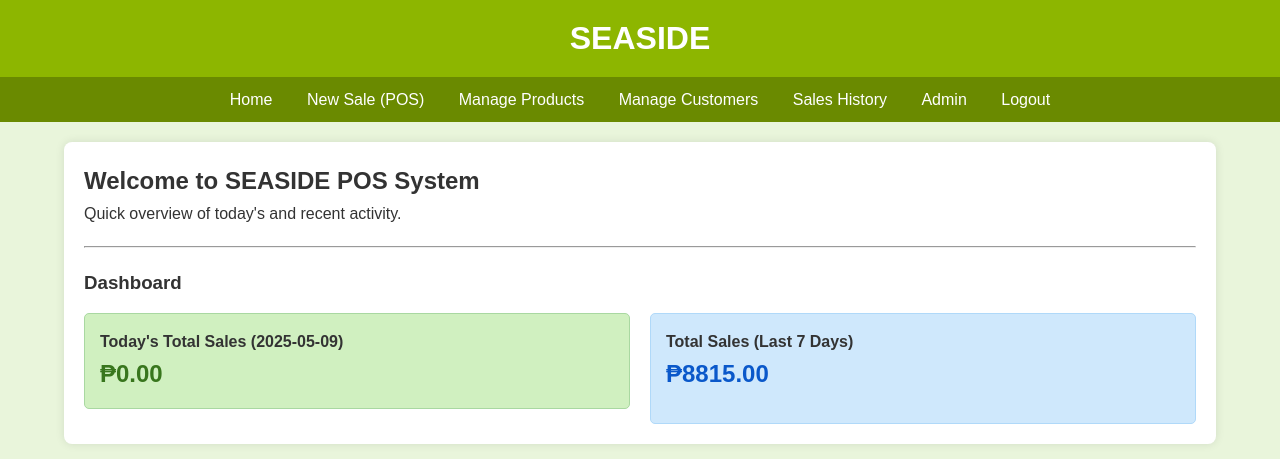
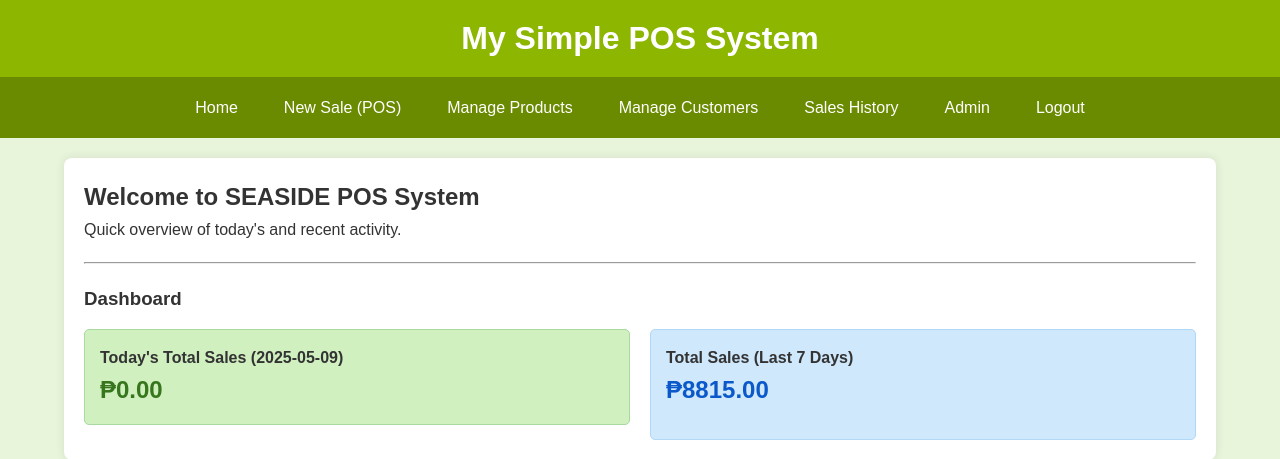
Before and after one commit to tijnara/flask-pos-system, a Flask app: page / in a window 1280 px wide. Shown: the top 459 px of the page. Run offline with Flask 3, Linux system fonts and the light colour scheme; a user stored in the database is signed in; data comes from the database, SQL or seed files in the repository.

Commit message:
modified interface.html

```diff
--- a/app.py
+++ b/app.py
@@ -1,5 +1,5 @@
 # app.py
-# Description: The main Flask application file with login.
+# Description: The main Flask application file, configured for deployment.
 
 from flask import Flask, render_template, request, redirect, url_for, flash, jsonify, session  # Added session
 import db_operations as db
@@ -18,8 +18,10 @@ app = Flask(__name__)
 # Load from environment variable in production!
 app.secret_key = os.environ.get("SECRET_KEY", "a_default_development_secret_key_123!@#")
 if app.secret_key == "a_default_development_secret_key_123!@#" and os.environ.get("FLASK_ENV") != "development":
-    app.logger.warning(
-        "SECURITY WARNING: Using default SECRET_KEY. Set the SECRET_KEY environment variable in production.")
+    # Use app.logger which is available after app is created
+    with app.app_context():
+        app.logger.warning(
+            "SECURITY WARNING: Using default SECRET_KEY. Set the SECRET_KEY environment variable in production.")
 # --- End Secret Key Configuration ---
 
 
@@ -33,24 +35,38 @@ HARDCODED_PASSWORD = "password123"
 DATABASE_FILE = "pos_system.db"
 BACKUP_DIR = "db_backups"
 ITEMS_PER_PAGE = 10
-api_keys_str = os.environ.get("VALID_API_KEYS", "YOUR_SUPER_SECRET_API_KEY_12345")
+api_keys_str = os.environ.get("VALID_API_KEYS", "YOUR_SUPER_SECRET_API_KEY_12345")  # Default only for testing
 VALID_API_KEYS = set(key.strip() for key in api_keys_str.split(',') if key.strip())
+# Log warning if default/no API key is used
+if not VALID_API_KEYS or "YOUR_SUPER_SECRET_API_KEY_12345" in VALID_API_KEYS:
+    with app.app_context():
+        app.logger.warning(
+            "SECURITY WARNING: Using default or no API keys. Set the VALID_API_KEYS environment variable.")
 
+# Configure basic logging for the Flask app itself
+# Logs will go to the console where the app is running or captured by the server (like PythonAnywhere).
 logging.basicConfig(level=logging.INFO, format='%(asctime)s - %(name)s - %(levelname)s - %(message)s')
 
+# Create backup directory if it doesn't exist
+# Use absolute path based on app.root_path for reliability on server
 backup_dir_path = os.path.join(app.root_path, BACKUP_DIR)
 if not os.path.exists(backup_dir_path):
     try:
         os.makedirs(backup_dir_path)
-        app.logger.info(f"Created backup directory at: {backup_dir_path}")
+        # Use Flask's built-in logger after app is initialized
+        with app.app_context():
+            app.logger.info(f"Created backup directory at: {backup_dir_path}")
     except OSError as e:
-        app.logger.error(f"Could not create backup directory {backup_dir_path}: {e}")
+        # Use Flask's logger here too
+        with app.app_context():
+            app.logger.error(f"Could not create backup directory {backup_dir_path}: {e}")
 
 
 # --- Context Processors ---
 @app.context_processor
 def utility_processor():
-    # Inject 'now', 'min', 'max', and 'logged_in' status into templates
+    """Injects utility functions into the template context."""
+    # Make the 'now' function (for local time), 'min', and 'max' functions available in templates
     return {'now': datetime.datetime.now,
             'min': min,
             'max': max,
@@ -71,9 +87,12 @@ def login_required(f):
 
 # --- API Key Decorator ---
 def require_api_key(f):
+    """Decorator to protect API routes with a simple key check."""
+
     @wraps(f)
     def decorated_function(*args, **kwargs):
         api_key = None
+        # Check for key in headers (common practice) or request data/args
         if 'X-API-KEY' in request.headers:
             api_key = request.headers['X-API-KEY']
         elif 'api_key' in request.args:
@@ -745,6 +764,6 @@ if __name__ == '__main__':
     print(f"Backups: '{os.path.abspath(BACKUP_DIR)}'.")
     print(f"URL: http://127.0.0.1:5000");
     print("-" * 68)
-    # Ensure debug is True for local development/testing
+     #Ensure debug is True for local development/testing
     app.run(debug=True)
 # --- End Re-added block ---
--- a/static/css/style.css
+++ b/static/css/style.css
@@ -55,14 +55,132 @@ header h1 {
 }
 
 /* Navigation Styling */
-nav ul {
-    padding: 0; list-style: none; text-align: center;
-    background: #6A8A00; margin-bottom: 10px; /* Reduced margin */
+nav.main-nav { /* Target the nav element with the new class */
+    background: #6A8A00; /* Darker Apple Green */
+    color: #fff;
+    padding: 0.5rem 1rem; /* Add some padding */
+    position: relative; /* For positioning the toggle button */
+    margin-bottom: 10px;
 }
-nav ul li { display: block; border-bottom: 1px solid #7F9F00; }
-nav ul li:last-child { border-bottom: none; }
-nav ul li a { color: #ffffff; text-decoration: none; padding: 10px 15px; display: block; }
-nav ul li a:hover { background: #7F9F00; }
+
+.nav-toggle {
+    display: none; /* Hidden by default, shown on small screens */
+    background: transparent;
+    border: 0;
+    color: white;
+    font-size: 1.5rem; /* Size of the hamburger icon */
+    cursor: pointer;
+    padding: 0.5em;
+    position: absolute; /* Position it within the nav bar */
+    right: 1rem;
+    top: 50%;
+    transform: translateY(-50%);
+    z-index: 1001; /* Ensure it's above other nav elements */
+}
+
+.hamburger {
+    display: block;
+    position: relative;
+}
+
+.hamburger,
+.hamburger::before,
+.hamburger::after {
+    content: '';
+    display: block;
+    background: white;
+    height: 3px;
+    width: 1.5em; /* Width of hamburger lines */
+    border-radius: 3px;
+    transition: transform 0.3s ease-in-out, opacity 0.2s ease;
+}
+
+.hamburger::before {
+    position: absolute;
+    bottom: 7px; /* Spacing of lines */
+}
+
+.hamburger::after {
+    position: absolute;
+    top: 7px; /* Spacing of lines */
+}
+
+/* Hamburger animation when active (nav-open class added by JS) */
+.nav-open .hamburger {
+    transform: rotate(0.625turn); /* Rotates to form an X */
+}
+.nav-open .hamburger::before {
+    opacity: 0; /* Hide middle line */
+}
+.nav-open .hamburger::after {
+    transform: rotate(90deg) translateX(-7px); /* Adjust to form X */
+}
+
+
+nav.main-nav ul.nav-links {
+    padding: 0;
+    list-style: none;
+    text-align: center;
+    /* Default: Horizontal for wider screens */
+    display: flex; /* Use flex for horizontal layout */
+    justify-content: center; /* Center items */
+    align-items: center;
+}
+
+nav.main-nav ul.nav-links li {
+    /* display: inline-block; */ /* No longer needed with flex */
+    border-bottom: none; /* Remove bottom border for horizontal items */
+    margin: 0 0.5rem; /* Spacing between horizontal items */
+}
+
+nav.main-nav ul.nav-links li a {
+    color: #ffffff;
+    text-decoration: none;
+    padding: 10px 15px;
+    display: block; /* Keep block for consistent padding */
+    transition: background-color 0.2s ease;
+}
+
+nav.main-nav ul.nav-links li a:hover {
+    background: #7F9F00; /* Lighter shade for hover */
+}
+
+
+/* --- Styles for Small Screens (Dropdown Behavior) --- */
+@media (max-width: 767px) { /* Adjust breakpoint as needed */
+    .nav-toggle {
+        display: block; /* Show hamburger button */
+    }
+
+    nav.main-nav ul.nav-links {
+        display: none; /* Hide links by default */
+        position: absolute;
+        background: #6A8A00; /* Match nav background */
+        left: 0;
+        right: 0;
+        top: 100%; /* Position below the nav bar */
+        flex-direction: column; /* Stack links vertically */
+        text-align: left; /* Align text to the left in dropdown */
+        box-shadow: 0 2px 5px rgba(0,0,0,0.2);
+        z-index: 1000; /* Ensure dropdown is above other content */
+    }
+
+    nav.main-nav ul.nav-links.nav-open { /* Class added by JS to show dropdown */
+        display: flex;
+    }
+
+    nav.main-nav ul.nav-links li {
+        width: 100%; /* Make list items take full width */
+        margin: 0; /* Remove horizontal margin */
+        border-bottom: 1px solid #7F9F00; /* Separator for dropdown items */
+    }
+    nav.main-nav ul.nav-links li:last-child {
+        border-bottom: none;
+    }
+    nav.main-nav ul.nav-links li a {
+        padding: 1rem; /* Adjust padding for dropdown items */
+    }
+}
 
 
 /* Flash Messages */
@@ -120,18 +238,6 @@ nav ul li a:hover { background: #7F9F00; }
 
 
 /* --- POS Layout Specific Styles --- */
-/* Remove container styles specifically for POS page if needed */
-/* Add class="pos-page" to <body> tag in base.html if you want this */
-/* body.pos-page main.container {
-     width: 95%;
-     max-width: 1300px;
-     margin: 10px auto;
-     padding: 0;
-     background-color: transparent;
-     box-shadow: none;
-     border-radius: 0;
-} */
-
 .pos-grid-container {
     display: flex;
     flex-direction: column; /* Stack vertically on small screens */
@@ -306,7 +412,10 @@ footer p { margin: 0; }
 /* Media Queries for Responsiveness */
 @media (min-width: 768px) { /* Tablets and wider */
     header h1 { font-size: 1.8rem; }
-    nav ul li { display: inline-block; border-bottom: none; }
+    nav.main-nav ul.nav-links li { /* Target specific nav links for desktop */
+        display: inline-block;
+        border-bottom: none;
+    }
     .pos-grid-container { flex-direction: row; }
     .pos-add-to-sale { width: 40%; }
     .pos-current-sale-panel { width: 60%; }
--- a/templates/base.html
+++ b/templates/base.html
@@ -3,43 +3,36 @@
 <head>
     <meta charset="UTF-8">
     <meta name="viewport" content="width=device-width, initial-scale=1.0">
-    <title>SEASIDE - {{ title }}</title>
+    <title>{{ title }} - My POS</title>
     <link rel="stylesheet" href="{{ url_for('static', filename='css/style.css') }}">
 </head>
 <body>
     <div class="site-content"> <header>
-            <h1>SEASIDE</h1>
+            <h1>My Simple POS System</h1>
         </header>
-        <nav>
-            <ul>
-                {# Show links only if logged in #}
+        <nav class="main-nav">
+            <button class="nav-toggle" aria-label="toggle navigation" aria-expanded="false">
+                <span class="hamburger"></span>
+            </button>
+            <ul class="nav-links">
                 {% if logged_in %}
                     <li><a href="{{ url_for('index') }}">Home</a></li>
                     <li><a href="{{ url_for('pos_interface') }}">New Sale (POS)</a></li>
                     <li><a href="{{ url_for('list_products') }}">Manage Products</a></li>
                     <li><a href="{{ url_for('list_customers') }}">Manage Customers</a></li>
                     <li><a href="{{ url_for('list_sales') }}">Sales History</a></li>
-                    {# --- Admin and Logout Links Together --- #}
                     <li><a href="{{ url_for('admin_index') }}">Admin</a></li>
                     <li><a href="{{ url_for('logout') }}">Logout</a></li>
-                    {# --- End Admin/Logout Links --- #}
                 {% else %}
-                    {# Maybe show only login if not logged in? Or nothing in nav. #}
                     {# <li><a href="{{ url_for('login') }}">Login</a></li> #}
                 {% endif %}
             </ul>
         </nav>
         <main class="container">
-            {# Flash messages moved here to be visible even on login page if redirected #}
-            {% with messages = get_flashed_messages(with_categories=true) %}
-                {% if messages %}
-                    <ul class="flash-messages">
-                    {% for category, message in messages %}
-                        <li class="{{ category }}">{{ message }}</li>
-                    {% endfor %}
-                    </ul>
-                {% endif %}
-            {% endwith %}
+            {# --- Flash Messages REMOVED from base.html --- #}
+            {# Flash messages should now be handled by individual templates if needed #}
+            {# For example, in pos/interface.html or login.html #}
+
             <div class="content">
                 {% block content %}{% endblock %}
             </div>
```
Also changed, not shown: static/js/script.js (+32 -7 lines), templates/pos/interface.html (+20 -15 lines).
